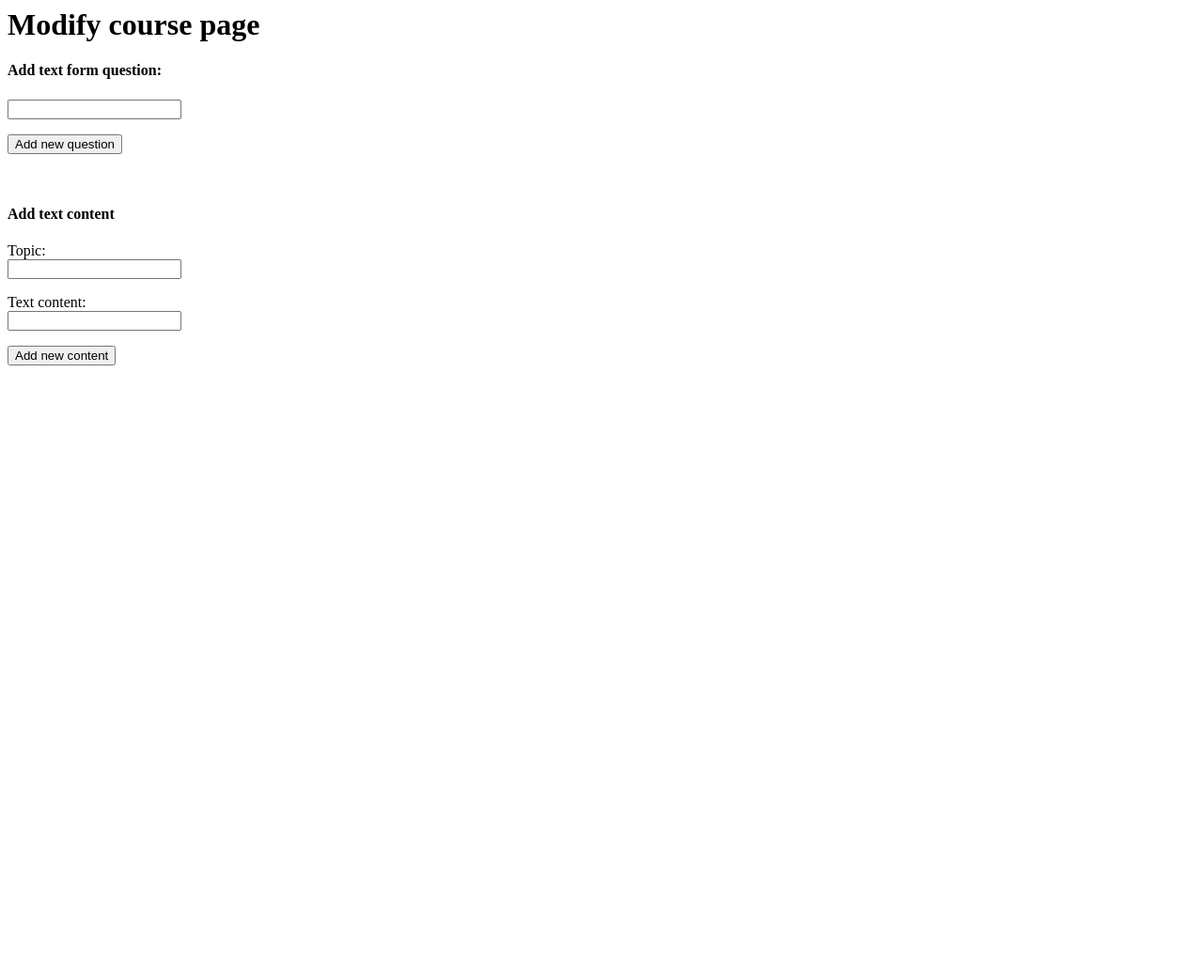
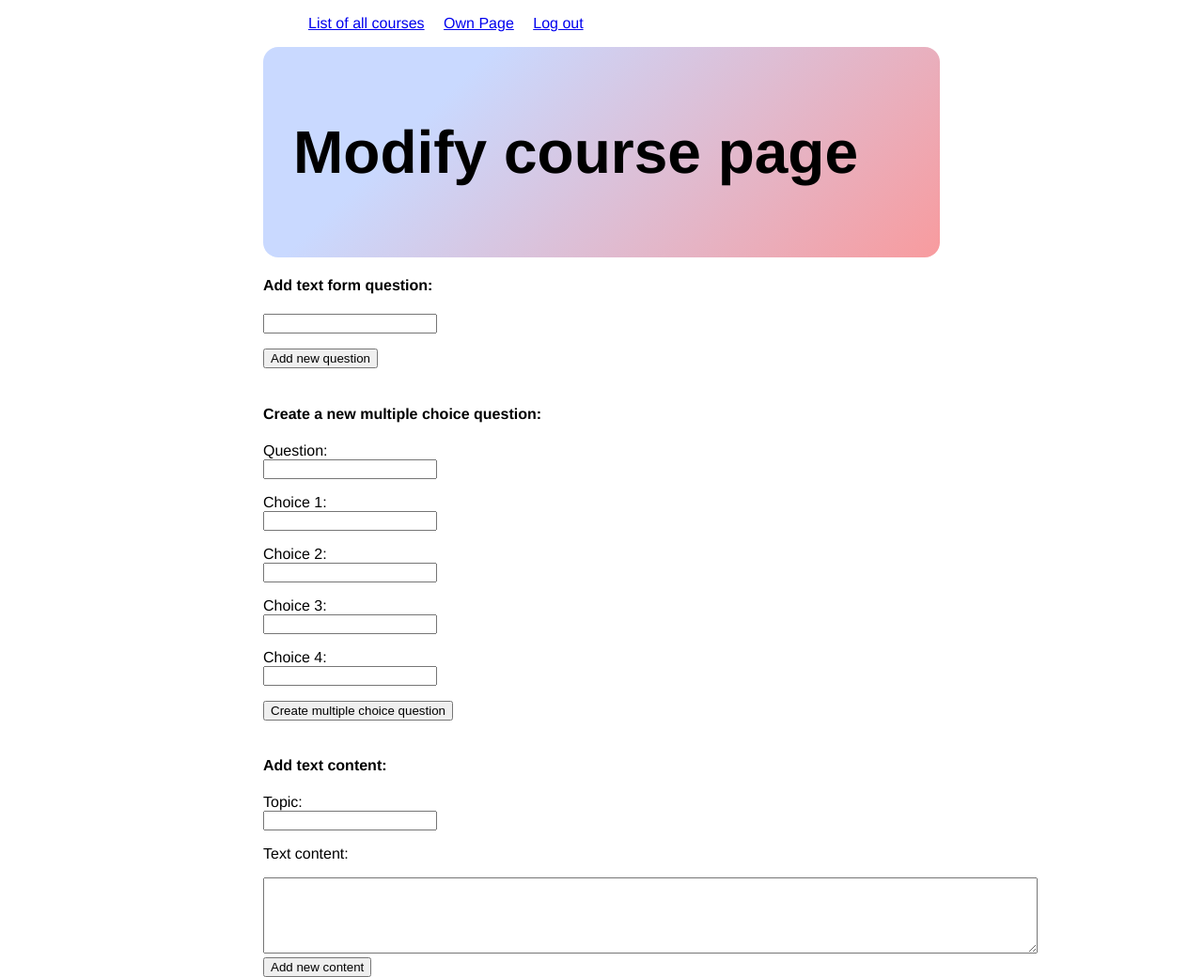
Before and after one commit to nie-ed/Opetussovellus, a Flask app: template templates/modify_course.html in a window 1280 px wide. Shown: the whole page at 94% size. Before the commit the page ends 389 px from the top, so only its background shows below. Run offline with Flask 2, Linux system fonts and the light colour scheme; the template is opened without the code that fills it, so the values that code supplies are empty.

Commit message:
Added css styling. Added function to create multiple choice question. Page now shows errors in input lengths

```diff
--- a/templates/modify_course.html
+++ b/templates/modify_course.html
@@ -1,21 +1,112 @@
+<!DOCTYPE html>
+<link rel="stylesheet" href="../static/main.css">
+<meta name='viewport' content='width=device-width, initial-scale=1'>
+
+
+
+<body>
+
+<div class="container">
+  <nav class="navbar navbar-expand-sm navbar-light">
+    <ul class="navbar-nav">
+      <li class="nav-item">
+        <a class="nav-link" href="/courses">List of all courses</a>
+      </li>
+      <li class="nav-item">
+        <a class="nav-link" href="/profile">Own Page</a>
+      </li>
+      <li class="nav-item">
+        <a class="nav-link" href="/logout">Log out</a>
+      </li>
+    </ul>
+  </nav>
+
+    <div class="header">
       <h1> Modify course page</h1>
+    </div>
 
-<form action="/create_new_question" method="POST">
+    <div>
+      <form action="/create_new_question" method="POST" onsubmit="return check(this)">
           <h4>Add text form question:</h4>
           <p><input type="text" name="text_question"></p>
           <input type="submit" value="Add new question">
-<input type="hidden" name="id" value="{{id}}">
+          <input type="hidden" name="course_id" value="{{id}}">
+          <input type="hidden" name="csrf_token" value="{{ session.csrf_token }}">
+     </form>
+     <br>
+     <form action="/create_new_multiple_choice_question" method="POST" onsubmit="return check(this)">
+          <h4>Create a new multiple choice question:</h4>
+          <p>Question:<br>
+          <input type="text" name="text_question"></p>
+          <p>Choice 1:<br>
+          <input type="text" name="choice"></p>
+          <p>Choice 2:<br>
+          <input type="text" name="choice"></p>
+          <p>
+          <p>Choice 3:<br>
+          <input type="text" name="choice"></p>
+          <p>Choice 4:<br>
+          <input type="text" name="choice"></p>
+          <input type="hidden" name= "course_id" value="{{id}}">
+          <input type="submit" value="Create multiple choice question">
+          <input type="hidden" name="csrf_token" value="{{ session.csrf_token }}">
+     </form>
+     <br>
+     <form action="/create_new_content" method="POST" onsubmit="return check(this)">
+          <h4>Add text content:</h4>
+          <p>Topic:<br>
+          <input type="text" name="topic"></p>
+          <p>Text content:</p>
+          <textarea name="content" rows="5" cols="100"></textarea>
+          <input type="submit" value="Add new content">
+          <input type="hidden" name="course_id" value="{{id}}">
+          <input type="hidden" name="csrf_token" value="{{ session.csrf_token }}">
      </form>
 
+   </div>
+
+</body>
 
 
-<br>
-<form action="/create_new_content" method="POST">
-<h4>Add text content</h4>
-<p>Topic:<br>
-<input type="text" name="topic"></p>
-<p>Text content:<br>
-<input type="text" name="content"></p>
-<input type="submit" value="Add new content">
-<input type="hidden" name="id" value="{{id}}">
-</form>
+<script>
+function check(form) {
+        if (form.text_question.value.length > 100) {
+                alert("Question is too long. Should be at most 100 characters");
+                return false;
+}
+if (form.text_question.value.length < 2) {
+                alert("Question is too short. Should be at least 2 characters");
+                return false;
+}
+if (form.topic.value.length > 100) {
+                alert("Text content header is too long. Should be at most 100 characters");
+                return false;
+}
+if (form.topic.value.length < 2) {
+                alert("Text content header is too short. Should be at least 2 characters");
+                return false;
+}
+if (form.content.value.length > 100) {
+                alert("Text content is too long. Should be at most 2000 characters");
+                return false;
+}
+if (form.content.value.length < 10) {
+                alert("Text content is too short. Should be at least 10 characters");
+                return false;
+}
+if (form.choice.value != ""){
+	if(form.choice.value.length < 2) {
+		alert("Question choice length is too short. Should be at least 2 characters.");
+		return false;
+	}
+}
+if (form.choice.value != ""){
+        if(form.choice.value.length > 100) {
+                alert("Question choice length is too long. Should be at most 100 characters");
+        	return false;
+	}
+}
+	return true;
+}
+
+</script>
```
Lines whose indentation alone changed are shown as unchanged.
